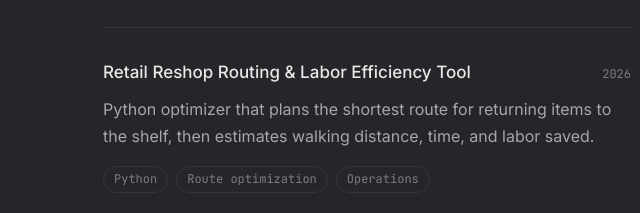
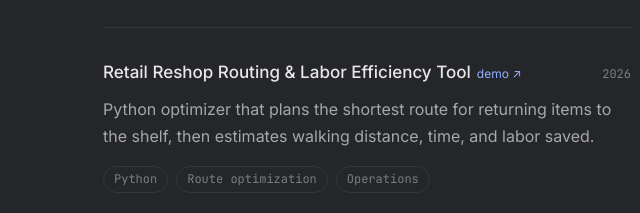
Before and after one commit to 6nico/6nico.github.io, a plain HTML site: page index.html in a window 1280 px wide. Shown: the part 422-635 px from the top of the page, 541-1181 px from the left. Drawn offline with Linux system fonts and the light colour scheme.

Commit message:
Link Reshop Relay demo

```diff
--- a/index.html
+++ b/index.html
@@ -39,7 +39,7 @@
   <ul class="list">
     <li><div class="row"><h3>Serlen</h3><span class="meta">in development</span></div>
       <p>A macOS app that shows running apps, CPU, memory, and background processes, lets you manage them, and measures performance before and after.</p><div class="tags"><span>macOS app</span><span>Performance</span><span>Product design</span></div></li>
-    <li><div class="row"><h3>Retail Reshop Routing &amp; Labor Efficiency Tool</h3><span class="meta">2026</span></div>
+    <li><div class="row"><h3><a href="https://6nico.github.io/reshop-relay/" target="_blank" rel="noopener">Retail Reshop Routing &amp; Labor Efficiency Tool</a><span class="live">demo ↗</span></h3><span class="meta">2026</span></div>
       <p>Python optimizer that plans the shortest route for returning items to the shelf, then estimates walking distance, time, and labor saved.</p><div class="tags"><span>Python</span><span>Route optimization</span><span>Operations</span></div></li>
     <li><div class="row"><h3>AI Chip Inventory &amp; Supply Disruption Model</h3><span class="meta">2026</span></div>
       <p>12-week Excel inventory model across four scenarios, tracking fill rates and stockout risk when demand spikes or shipments slip.</p><div class="tags"><span>Excel</span><span>Forecasting</span><span>Supply chain</span></div></li>
```
